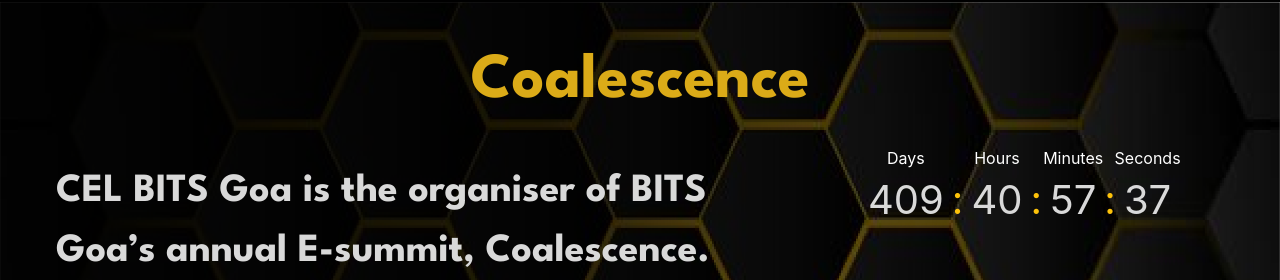
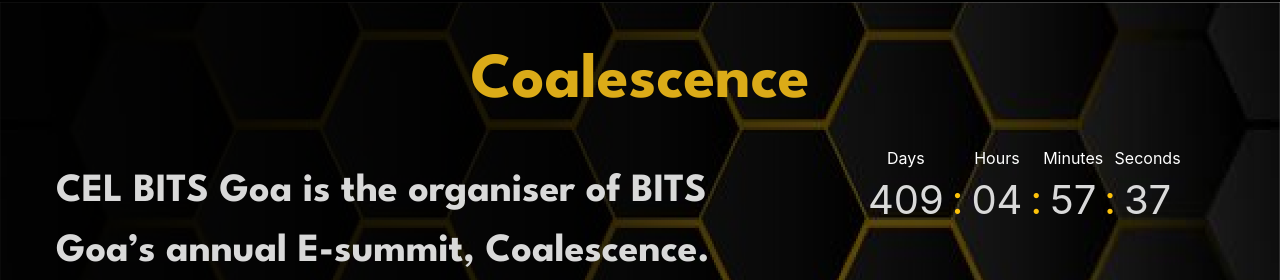
Before and after one commit to Devsoc-BPGC/CEL-website, a React (Create React App) app: page / in a window 1280 px wide. Shown: the part 4745-5025 px from the top of the page. Built offline with nearby package versions, Linux system fonts and the light colour scheme.

Commit message:
hoursfix

```diff
--- a/src/components/Countdown.jsx
+++ b/src/components/Countdown.jsx
@@ -7,7 +7,7 @@
   setTimeout(() => setCountdown(Date.now()), 250);
   const seconds = String(Math.floor((diff / 1000) % 60)).padStart(2, '0');
   const minutes = String(Math.floor((diff / 60000) % 60)).padStart(2, '0');
-  const hours = String(Math.floor((diff / 3600000) % 60)).padStart(2, '0');
+  const hours = String(Math.floor((diff / 3600000) % 24)).padStart(2, '0');
   const days = String(Math.floor(diff / 86400000)).padStart(2, '0');
   return (
     <HStack wrap={'nowrap'} spacing={2} height={'fit-content'}>
```
